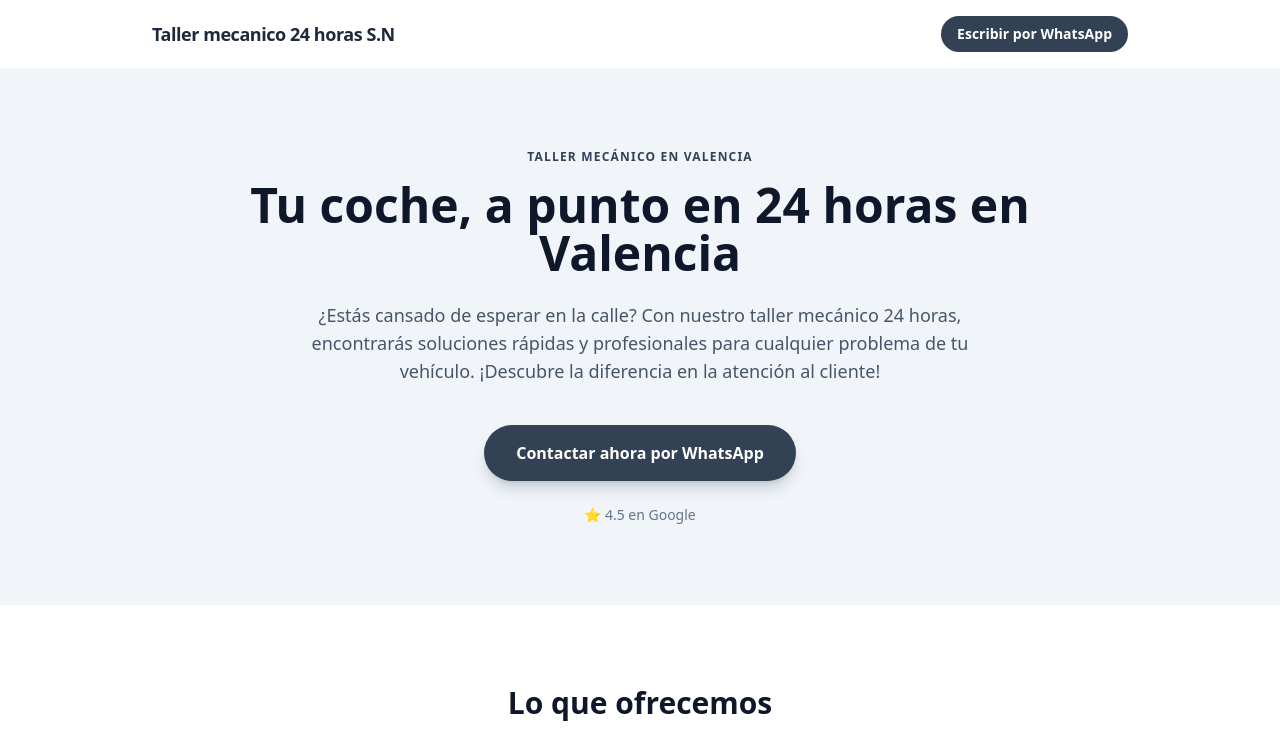
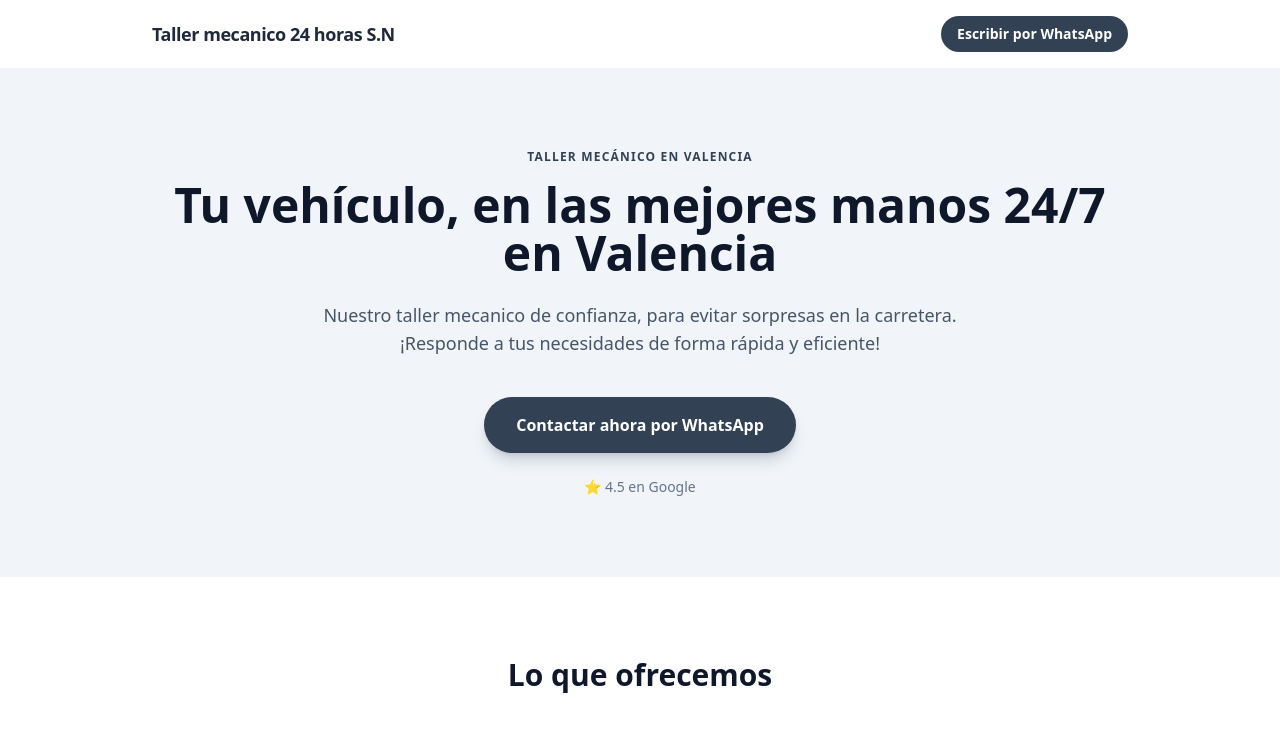
Before and after one commit to gustavo-pereira114/taller-mecanico-24-horas-sn, a plain HTML site: page index.html in a window 1280 px wide. Shown: the top 738 px of the page. Drawn offline with nearby package versions, Linux system fonts and the light colour scheme.

Commit message:
Actualiza index.html

```diff
--- a/index.html
+++ b/index.html
@@ -4,7 +4,7 @@
   <meta charset="UTF-8" />
   <meta name="viewport" content="width=device-width, initial-scale=1.0" />
   <title>Taller mecanico 24 horas S.N | Taller mecánico en Valencia</title>
-  <meta name="description" content="¿Estás cansado de esperar en la calle? Con nuestro taller mecánico 24 horas, encontrarás soluciones rápidas y profesionales para cualquier problema de tu vehículo. ¡Descubre la diferencia en la atención al cliente!" />
+  <meta name="description" content="Nuestro taller mecanico de confianza, para evitar sorpresas en la carretera. ¡Responde a tus necesidades de forma rápida y eficiente!" />
   <script src="https://cdn.tailwindcss.com"></script>
 </head>
 <body class="bg-white text-slate-800 antialiased">
@@ -25,10 +25,10 @@
     <div class="max-w-5xl mx-auto px-6 py-20 text-center">
       <p class="uppercase tracking-widest text-xs font-semibold text-slate-700 mb-4">Taller mecánico en Valencia</p>
       <h1 class="text-3xl sm:text-5xl font-extrabold leading-tight text-slate-900 mb-6">
-        Tu coche, a punto en 24 horas en Valencia
+        Tu vehículo, en las mejores manos 24/7 en Valencia
       </h1>
       <p class="text-base sm:text-lg text-slate-600 max-w-2xl mx-auto mb-10">
-        ¿Estás cansado de esperar en la calle? Con nuestro taller mecánico 24 horas, encontrarás soluciones rápidas y profesionales para cualquier problema de tu vehículo. ¡Descubre la diferencia en la atención al cliente!
+        Nuestro taller mecanico de confianza, para evitar sorpresas en la carretera. ¡Responde a tus necesidades de forma rápida y eficiente!
       </p>
       <a href="https://wa.me/34691201837?text=Hola%2C%20necesito%20un%20presupuesto%20para%20mi%20coche." target="_blank" rel="noopener"
          class="inline-flex items-center gap-2 bg-slate-700 hover:bg-slate-800 text-white font-semibold px-8 py-4 rounded-full text-base shadow-lg shadow-slate-700/20 transition">
```
